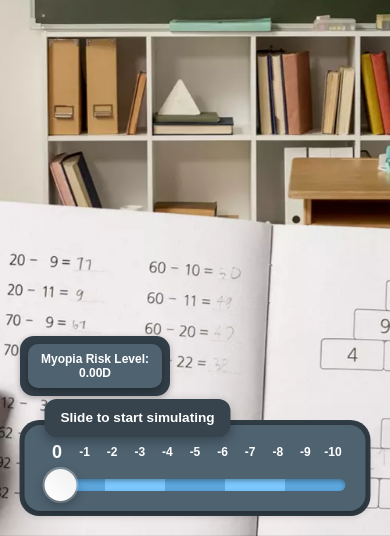
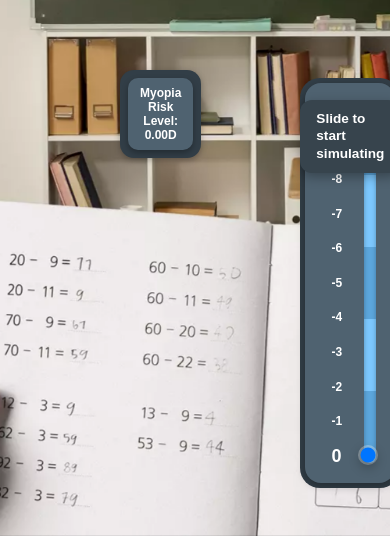
Before and after one commit to Sim0n-sk8/visionSimulator, a Next.js app in the folder index/: page / in a window 390 px wide. Shown: the part 308-844 px from the top of the page. Built offline with nearby package versions, Linux system fonts and the light colour scheme.

Commit message:
the thumb is blue...............

```diff
--- a/index/app/globals.css
+++ b/index/app/globals.css
@@ -277,6 +277,32 @@ body {
 }
 
 
+
+
+.sliderHint {
+  position: absolute;
+  bottom: 75%;
+  left: -50;
+  transform: translateY(-10px);
+  background-color: var(--color-surface-alt-2);
+  color: white;
+  padding: 10px 16px;
+  border-radius: 12px;
+  font-size: 0.85rem;
+  font-weight: 600;
+  opacity: 1;
+  transition: opacity 7s ease-out;
+  pointer-events: none;
+  z-index: 10;
+  box-shadow: 0 4px 12px var(--color-shadow);
+  max-width: 200px;
+  line-height: 1.3;
+}
+
+.sliderHint.fadeOut {
+  opacity: 0;
+}
+
 @media (max-width: 550px) {
 body {
 padding: 0;
@@ -317,25 +343,98 @@ body {
 
 .slideCon {
 position: fixed;
-    bottom: 20px;
-    left: 50%;
-    transform: translateX(-50%);
+bottom: 30%;
+left: 77%;
+transform: translateY(50%);
 z-index: 100;
 display: flex;
 flex-direction: column;
 align-items: center;
 gap: 15px;
-    width: 90%;
-    max-width: 400px;
+width: fit-content;
 }
 
 .sliderContainer {
-    width: 100%;
-    padding: 20px;
+width: 90px;
+height: 400px;
+padding: 20px 15px;
 border-radius: 16px;
 background: var(--color-button);
 box-shadow: 0 3px 8px var(--color-shadow);
+display: flex;
+flex-direction: row;
+justify-content: center;
+align-items: center;
+gap: 15px;
 }
+
+.sliderNumbers {
+display: flex;
+flex-direction: column-reverse;
+justify-content: space-between;
+margin-bottom: 0;
+margin-right: 0;
+height: 360px;
+}
+
+.slider {
+-webkit-appearance: slider-vertical;
+width: 12px;
+height: 360px;
+background: linear-gradient(0deg,
+#5ca6dc 0%,
+#5ca6dc 20%,
+#7cc7fd 20%,
+#7cc7fd 40%,
+#5ca6dc 40%,
+#5ca6dc 60%,
+#7cc7fd 60%,
+#7cc7fd 80%,
+#5ca6dc 80%,
+#5ca6dc 100%);
+border-radius: 12px;
+outline: none;
+box-shadow: inset 0 2px 4px var(--color-shadow);
+}
+
+.slider::-webkit-slider-runnable-track {
+width: 12px;
+height: 360px;
+background: linear-gradient(0deg,
+#5ca6dc 0%,
+#5ca6dc 20%,
+#7cc7fd 20%,
+#7cc7fd 40%,
+#5ca6dc 40%,
+#5ca6dc 60%,
+#7cc7fd 60%,
+#7cc7fd 80%,
+#5ca6dc 80%,
+#5ca6dc 100%);
+border-radius: 12px;
+box-shadow: inset 0 2px 4px var(--color-shadow);
+}
+
+.slider::-moz-range-track {
+width: 12px;
+height: 360px;
+background: linear-gradient(0deg,
+#5ca6dc 0%,
+#5ca6dc 20%,
+#7cc7fd 20%,
+#7cc7fd 40%,
+#5ca6dc 40%,
+#5ca6dc 60%,
+#7cc7fd 60%,
+#7cc7fd 80%,
+#5ca6dc 80%,
+#5ca6dc 100%);
+border-radius: 12px;
+border: none;
+box-shadow: inset 0 2px 4px var(--color-shadow);
+}
+
+
 
 .riskContainer {
 width: fit-content;
@@ -344,7 +443,9 @@ body {
 background: var(--color-surface-alt);
 box-shadow: 0 2px 6px var(--color-shadow);
 position: absolute;
-  left: 20px;
+left: 120px;
+bottom: 50%;
+transform: translateY(50%);
 }
 
 .risk {
@@ -359,8 +460,7 @@ body {
 
 }
 
-@media (max-width: 400px) {
-
+@media (max-width: 500px) {
 body{
 display:flex;
 justify-content: center;
@@ -380,9 +480,7 @@ body {
 }
 .buttonGroup{
 position: absolute;
-
 }
-
 
 .number {
 font-size: 0.75rem;
@@ -396,21 +494,72 @@ body {
 .number.active {
 transform: scale(1.5);
 }
-
 }
 
 @media (max-width: 350px) {
 
 .sliderContainer{
 display: flex;
+flex-direction: row;
 justify-content: center;
 align-items: center;
+width: 100px;
+gap: 10px;
 }
 .sliderNumbers {
+flex-direction: column-reverse;
 justify-content: space-between;
 gap: 2px;
 transform: scale(0.90);
 align-items: center;
+height: 320px;
+margin-right: 0;
+}
+
+.slider {
+-webkit-appearance: slider-vertical;
+width: 12px;
+height: 320px;
+background: transparent;
+border-radius: 12px;
+outline: none;
+}
+
+.slider::-webkit-slider-runnable-track {
+width: 12px;
+height: 320px;
+background: linear-gradient(0deg,
+#5ca6dc 0%,
+#5ca6dc 20%,
+#7cc7fd 20%,
+#7cc7fd 40%,
+#5ca6dc 40%,
+#5ca6dc 60%,
+#7cc7fd 60%,
+#7cc7fd 80%,
+#5ca6dc 80%,
+#5ca6dc 100%);
+border-radius: 12px;
+box-shadow: inset 0 2px 4px var(--color-shadow);
+}
+
+.slider::-moz-range-track {
+width: 12px;
+height: 320px;
+background: linear-gradient(0deg,
+#5ca6dc 0%,
+#5ca6dc 20%,
+#7cc7fd 20%,
+#7cc7fd 40%,
+#5ca6dc 40%,
+#5ca6dc 60%,
+#7cc7fd 60%,
+#7cc7fd 80%,
+#5ca6dc 80%,
+#5ca6dc 100%);
+border-radius: 12px;
+border: none;
+box-shadow: inset 0 2px 4px var(--color-shadow);
 }
 
 .number {
@@ -419,26 +568,32 @@ body {
 }
 }
 
-.sliderHint {
-  position: absolute;
-  bottom: 75%;
-  left: -50;
-  transform: translateY(-10px);
-  background-color: var(--color-surface-alt-2);
-  color: white;
-  padding: 10px 16px;
-  border-radius: 12px;
-  font-size: 0.85rem;
-  font-weight: 600;
-  opacity: 1;
-  transition: opacity 7s ease-out;
-  pointer-events: none;
-  z-index: 10;
-  box-shadow: 0 4px 12px var(--color-shadow);
-  max-width: 200px;
-  line-height: 1.3;
+@media (max-width: 550px) {
+  .slider::-webkit-slider-thumb {
+    -webkit-appearance: none !important;
+    appearance: none !important;
+    width: 32px !important;
+    height: 32px !important;
+    background: #fff !important;
+    border: none !important;
+    border-radius: 50% !important;
+    cursor: pointer !important;
+    box-shadow: 0 4px 12px rgba(0,0,0,0.3), 0 0 0 2px rgba(255,255,255,0.3) !important;
+    transition: all 0.2s ease !important;
+    margin-top: -10px !important;
+    margin-left: 0 !important;
   }
 
-.sliderHint.fadeOut {
-  opacity: 0;
+  .slider::-moz-range-thumb {
+    width: 32px !important;
+    height: 32px !important;
+    background: #fff !important;
+    border: none !important;
+    border-radius: 50% !important;
+    cursor: pointer !important;
+    box-shadow: 0 4px 12px rgba(0,0,0,0.3), 0 0 0 2px rgba(255,255,255,0.3) !important;
+    transition: all 0.2s ease !important;
+    margin-top: -10px !important;
+    margin-left: 0 !important;
   }
+}
```
Lines whose indentation alone changed are shown as unchanged.
